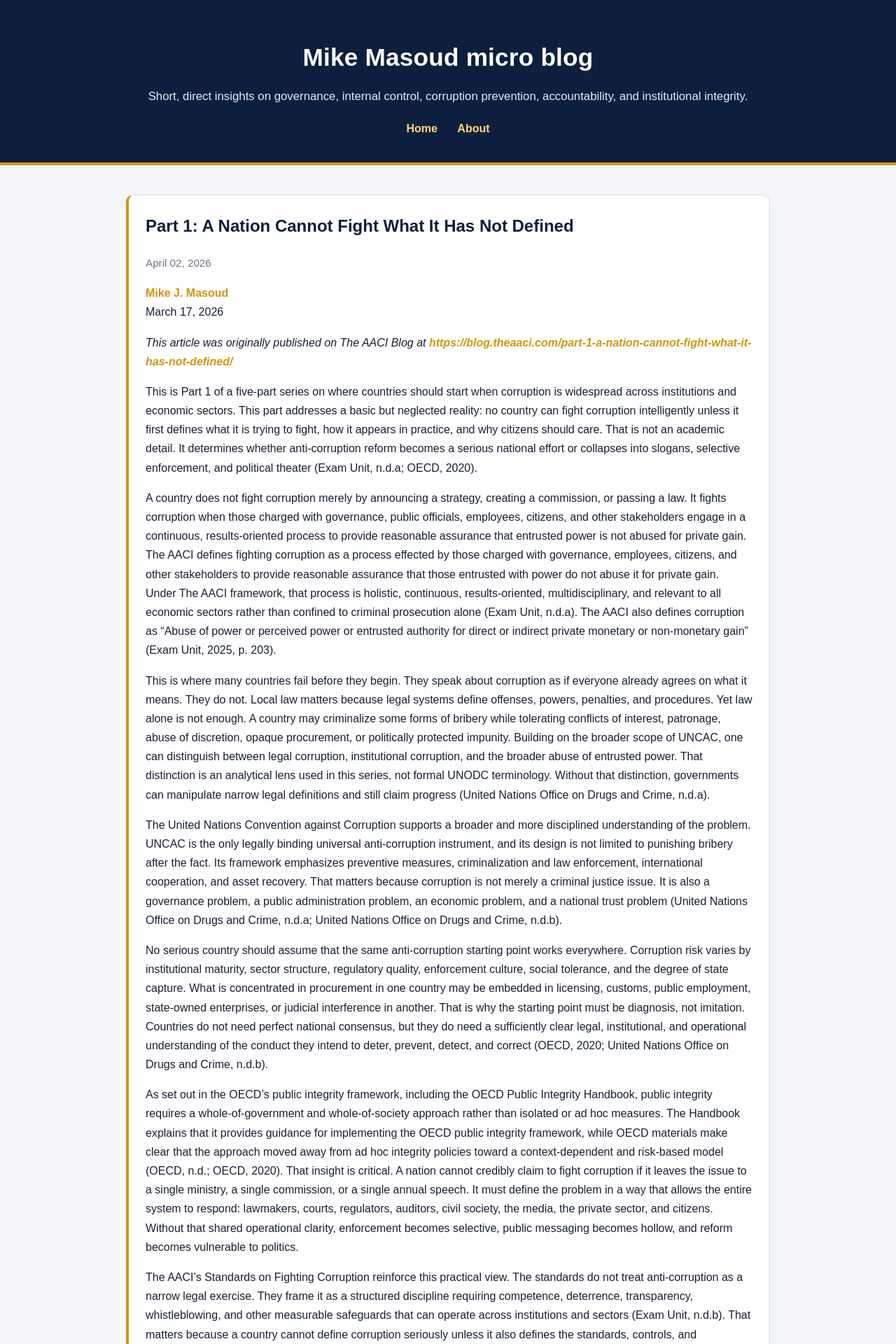
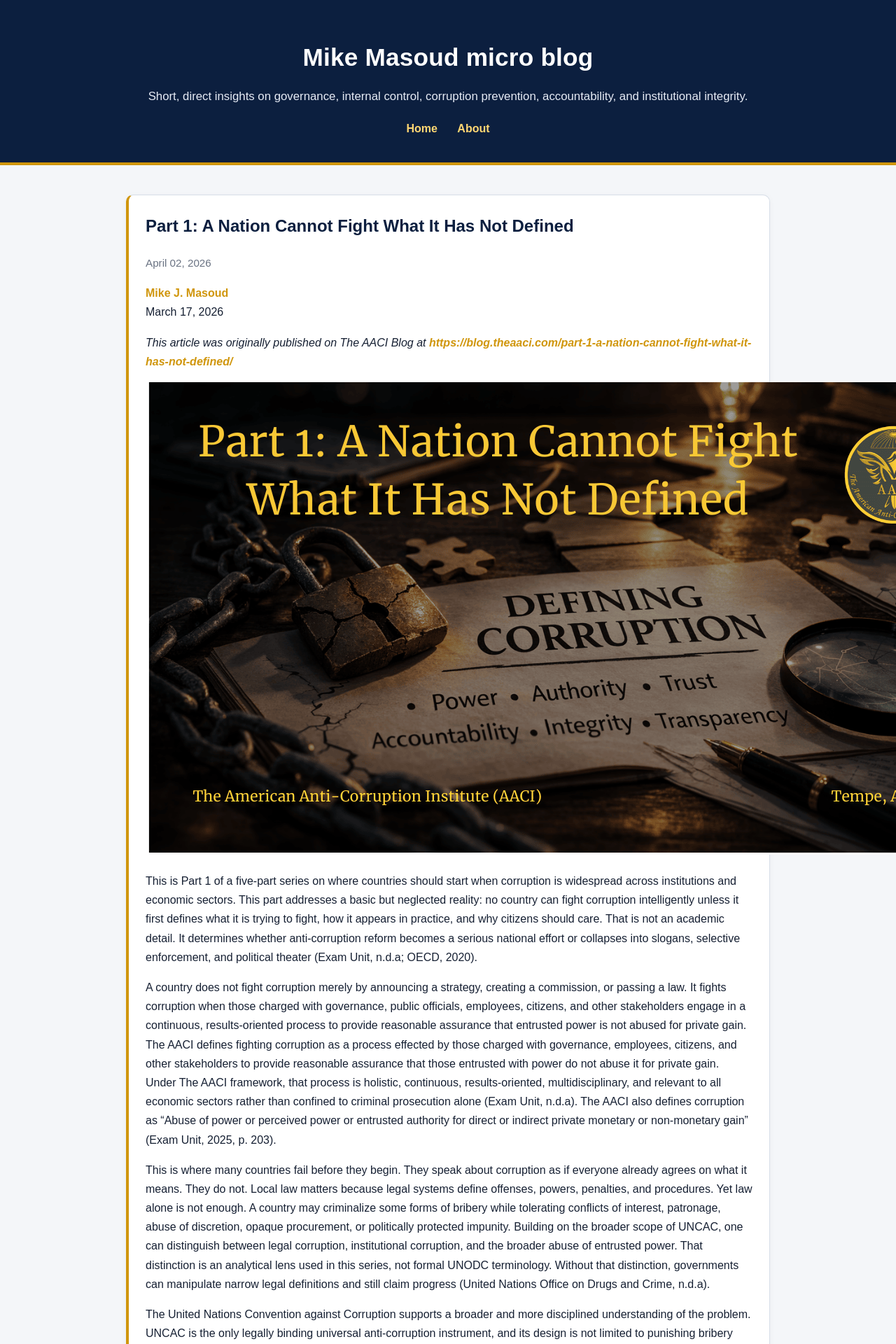
Before and after one commit to mikemasoud/microblog, a Jekyll site: the page built from _posts/2026-04-02-part-1-a-nation-cannot-fight-what-it-has-not-defined.md, in a window 1280 px wide. Shown: the top 1920 px of the page at 70% size. Built offline with Jekyll 4.4.1, drawn with Linux system fonts in a browser that asks for light colours.

Commit message:
Update _posts/2026-04-02-part-1-a-nation-cannot-fight-what-it-has-not-defined.md (via Pages CMS)

```diff
--- a/_posts/2026-04-02-part-1-a-nation-cannot-fight-what-it-has-not-defined.md
+++ b/_posts/2026-04-02-part-1-a-nation-cannot-fight-what-it-has-not-defined.md
@@ -15,6 +15,8 @@ why_it_matters: Governance fails when institutions claim to oppose corruption
 March 17, 2026
 
 *This article was originally published on The AACI Blog at  [https://blog.theaaci.com/part-1-a-nation-cannot-fight-what-it-has-not-defined/](https://blog.theaaci.com/part-1-a-nation-cannot-fight-what-it-has-not-defined/)*
+
+![](</assets/posts/Part 1 A Nation Cannot Fight What It Has Not Defined_C.png>)
 
 This is Part 1 of a five-part series on where countries should start when corruption is widespread across institutions and economic sectors. This part addresses a basic but neglected reality: no country can fight corruption intelligently unless it first defines what it is trying to fight, how it appears in practice, and why citizens should care. That is not an academic detail. It determines whether anti-corruption reform becomes a serious national effort or collapses into slogans, selective enforcement, and political theater (Exam Unit, n.d.a; OECD, 2020).
 
```
